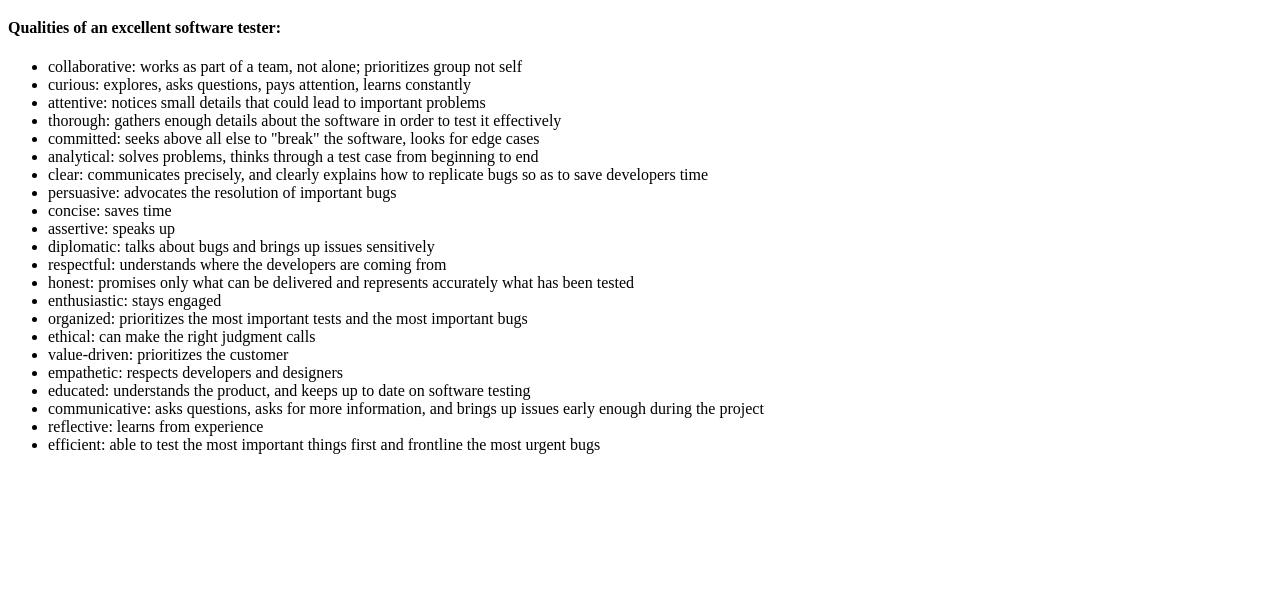
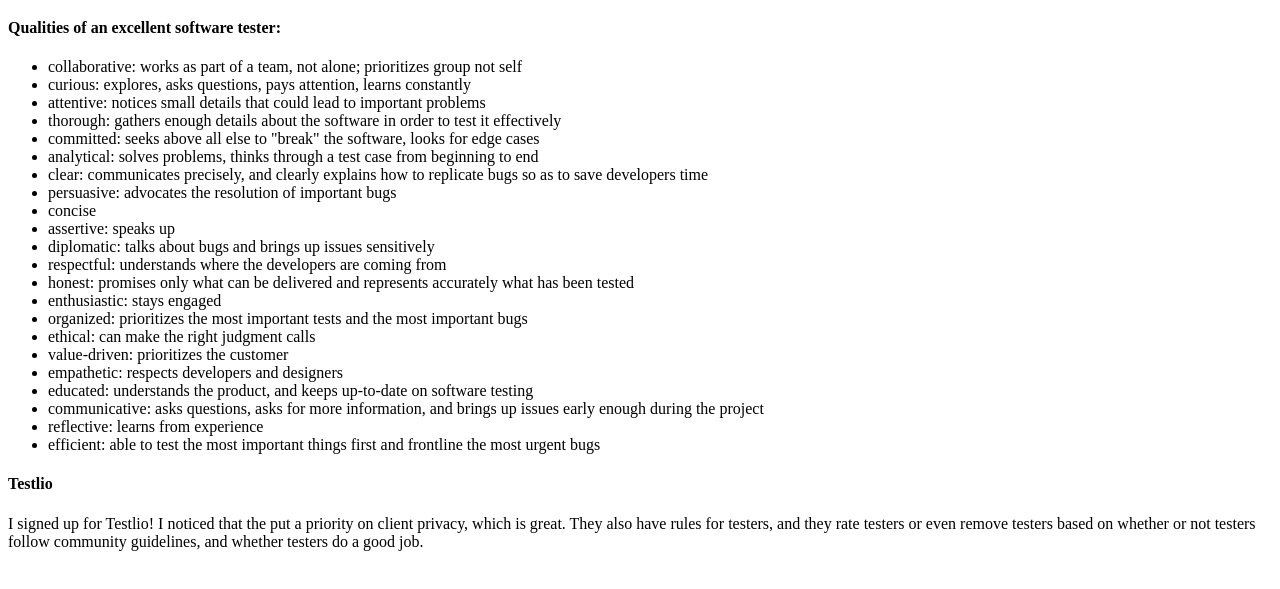
Before and after one commit to nlmorsey/nlmorsey.github.io, a plain HTML site: page index.html in a window 1280 px wide. Shown: the part 87-676 px from the top of the page. Drawn offline with Linux system fonts and the light colour scheme.

Commit message:
Added a new blog post.

```diff
--- a/index.html
+++ b/index.html
@@ -13,7 +13,7 @@
             <li>analytical: solves problems, thinks through a test case from beginning to end</li>
             <li>clear: communicates precisely, and clearly explains how to replicate bugs so as to save developers time</li>
             <li>persuasive: advocates the resolution of important bugs</li>
-            <li>concise: saves time</li>
+            <li>concise</li>
             <li>assertive: speaks up</li>
             <li>diplomatic: talks about bugs and brings up issues sensitively</li>
             <li>respectful: understands where the developers are coming from</li>
@@ -23,10 +23,14 @@
             <li>ethical: can make the right judgment calls</li>
             <li>value-driven: prioritizes the customer</li>
             <li>empathetic: respects developers and designers</li>
-            <li>educated: understands the product, and keeps up to date on software testing</li>
+            <li>educated: understands the product, and keeps up-to-date on software testing</li>
             <li>communicative: asks questions, asks for more information, and brings up issues early enough during the project</li>
             <li>reflective: learns from experience</li>
             <li>efficient: able to test the most important things first and frontline the most urgent bugs</li>
         </ul>
+        <h4>Testlio</h4>
+        <p>I signed up for Testlio! I noticed that the put a priority on client privacy, which is great. They also have rules for testers,
+        and they rate testers or even remove testers based on whether or not testers follow community guidelines, and whether testers do
+        a good job.</p>
     </body>
 </html>
```
